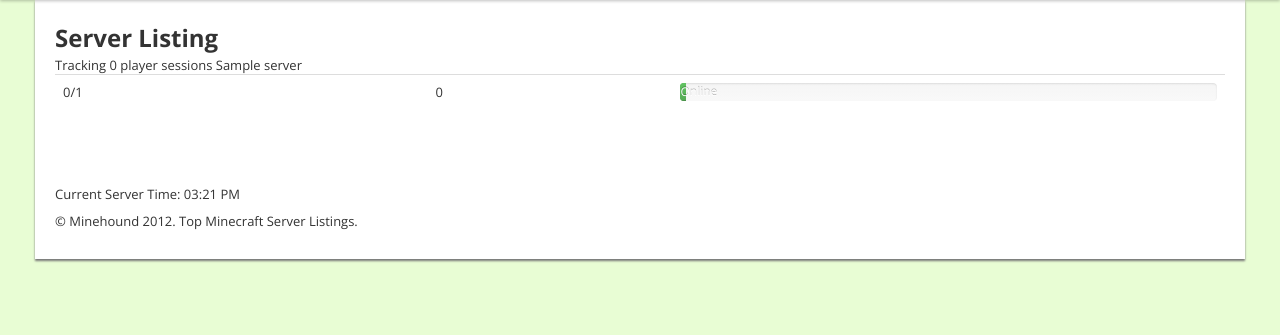
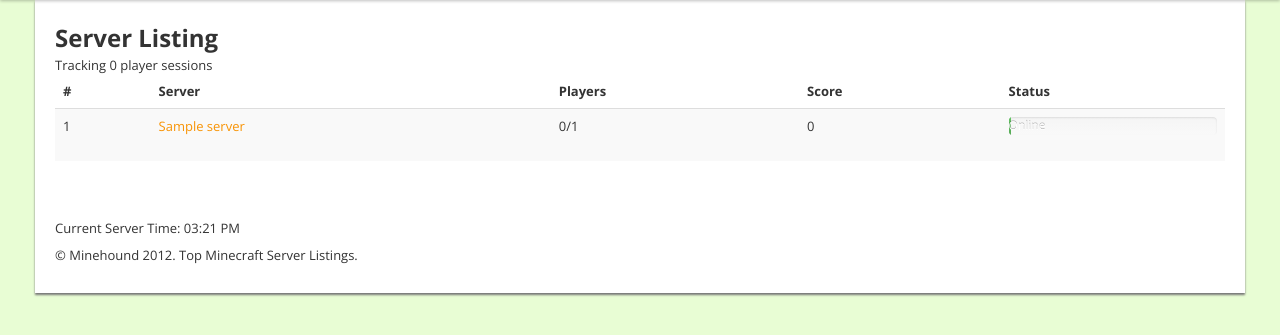
Before and after one commit to adambratt/MineHound, a Django app: page / in a window 1280 px wide. Shown: the part 57-392 px from the top of the page. Run offline with Django 3.2, Linux system fonts and the light colour scheme; tables that the repository leaves empty hold one stand-in row (values such as "Sample post"); data that the repository does not hold is empty; parts of the project's set-up code (start-up, migrations or seed data) failed here and were passed over; some libraries are stand-ins or nearby versions.

Commit message:
server list

```diff
--- a/minehound/templates/server_list.html
+++ b/minehound/templates/server_list.html
@@ -5,7 +5,7 @@
 <h2>Server Listing</h2>
 
 Tracking {{count}} player sessions
-<table class="table table-striped>
+<table class="table table-striped">
 	<thead>
 		<tr>
 			<th>#</th>
```
